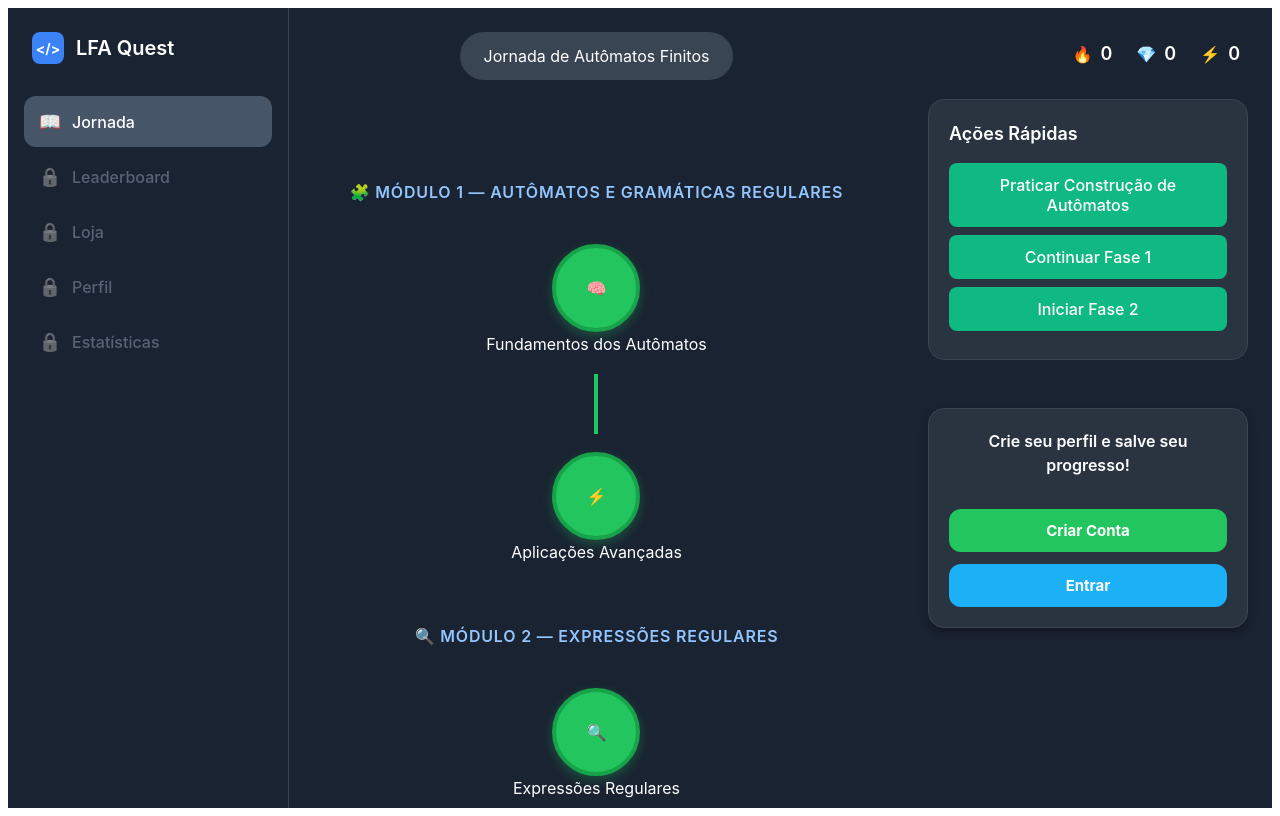
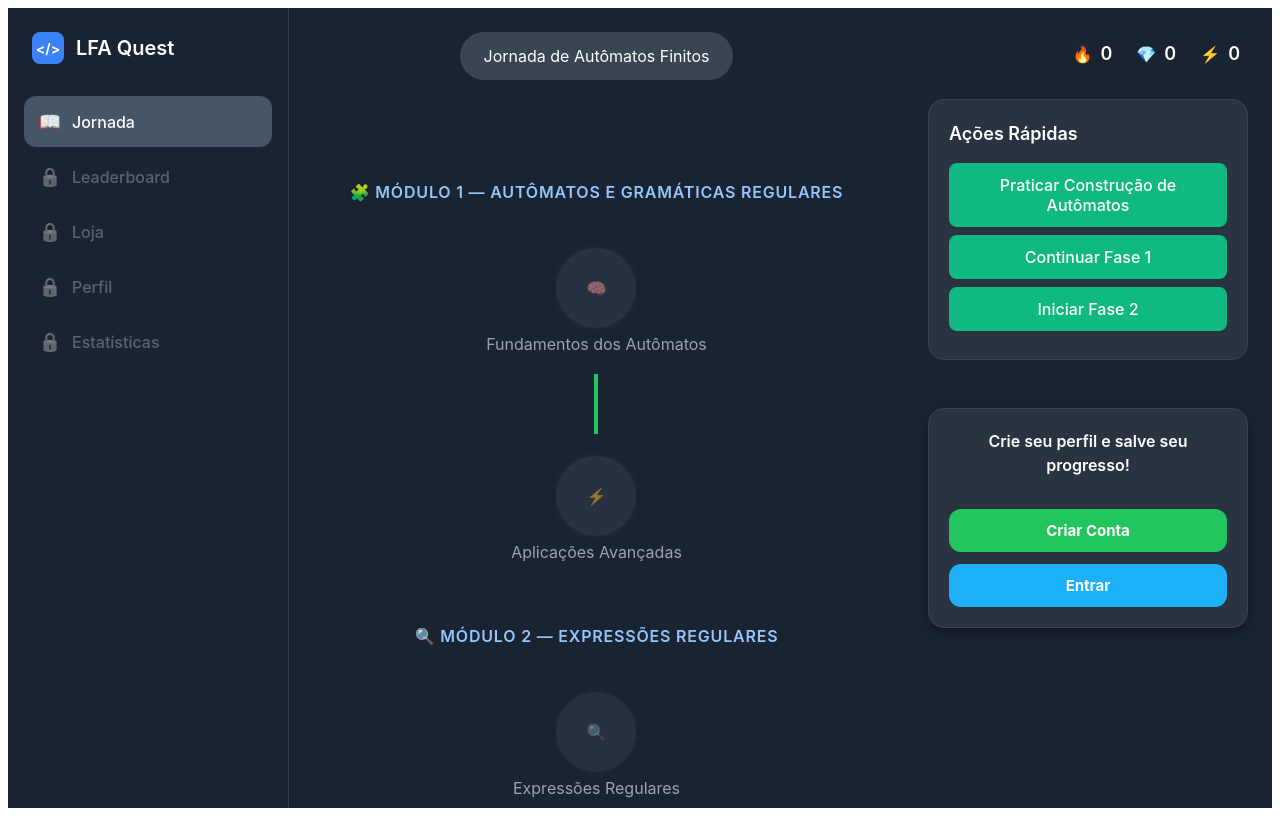
Before and after one commit to ericViana445/front-LFAQuest, a React (Vite) app: page /path in a window 1280 px wide. Built offline with nearby package versions, Linux system fonts and the light colour scheme.

Commit message:
desbloquear fases

```diff
--- a/src/pages/Path_player/Path_player.tsx
+++ b/src/pages/Path_player/Path_player.tsx
@@ -77,19 +77,17 @@ const Path_player: React.FC = () => {
       const userId = decoded.id
 
       fetch(`https://backend-lfaquest.onrender.com/api/users/${userId}`)
-        .then((res) => {
-          if (!res.ok) throw new Error("Erro ao buscar usuário")
-          return res.json()
+        .then((res) => res.json())
+        .then((data) => {
+          const parsedUnlocked = data.unlocked_phases ? JSON.parse(data.unlocked_phases) : ["1"]
+          setUserData({ ...data, unlocked_phases: parsedUnlocked })
+          console.log("✅ Fases desbloqueadas:", parsedUnlocked)
         })
-        .then((data) => {
-          setUserData(data)
-          console.log("✅ Dados do usuário carregados:", data)
-        })
-        .catch((err) => console.error("Erro ao carregar usuário:", err))
     } catch (error) {
       console.error("Token inválido:", error)
     }
   }, [])
+
 
   const handleLogin = async () => {
     setLoginError("")
@@ -454,7 +452,11 @@ const Path_player: React.FC = () => {
           <div className="path-title">Jornada de Autômatos Finitos</div>
 
           <div className="path-nodes">
-            {phaseData.map((phase, index) => (
+            {phaseData.map((phase: any, index: number) => {
+              // ✅ Correto: aqui é um bloco de função, então posso usar const
+              const isUnlocked = userData?.unlocked_phases?.includes(String(phase.phase))
+
+              return (
                 <React.Fragment key={phase.phase}>
                   {/* 🔹 Divisores de módulos */}
                   {phase.phase === 1 && (
@@ -476,13 +478,13 @@ const Path_player: React.FC = () => {
                   {/* 🔸 Fase */}
                   <div
                     className={`path-node ${
-                    currentPhase === phase.phase
+                      !isUnlocked
+                        ? "locked"
+                        : currentPhase === phase.phase
                         ? "active"
-                      : index < currentPhase - 1
-                      ? "completed"
-                      : "upcoming"
+                        : "completed"
                     }`}
-                  onClick={() => handleNodeClick(phase.phase)}
+                    onClick={() => isUnlocked && handleNodeClick(phase.phase)}
                   >
                     <div className="node-circle">
                       <span className="node-icon">{phase.icon}</span>
@@ -492,11 +494,13 @@ const Path_player: React.FC = () => {
 
                   {/* 🔸 Conector entre fases, exceto entre módulos */}
                   {index < phaseData.length - 1 &&
-                  phase.phase !== 2 && // ❌ remove linha entre módulo 1 e 2
-                  phase.phase !== 4 && // ❌ remove linha entre módulo 2 e 3
-                  <div className="path-connector"></div>}
+                    phase.phase !== 2 &&
+                    phase.phase !== 4 && <div className="path-connector"></div>}
                 </React.Fragment>
-            ))}
+              )
+            })}
+
+
 
             {/* 🔹 Prática final */}
             <div
--- a/src/pages/Path_player/path_player.css
+++ b/src/pages/Path_player/path_player.css
@@ -388,3 +388,14 @@
   padding: 0 12px;
   border-radius: 8px;
 }
+
+.path-node.locked .node-circle {
+  background: #374151;
+  border-color: #1f2937;
+  opacity: 0.5;
+  cursor: not-allowed;
+}
+
+.path-node.locked .node-label {
+  color: #9ca3af;
+}
```
Lines whose indentation alone changed are shown as unchanged.
